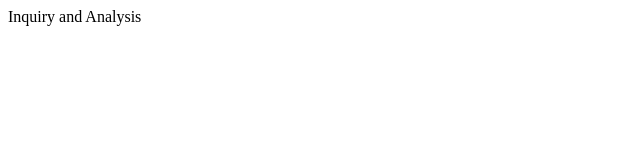
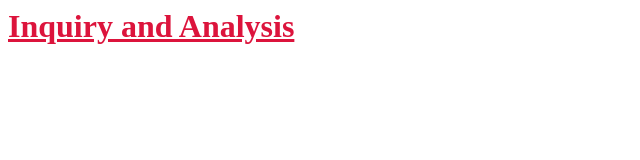
Before and after one commit to IvHam23/y9web, a plain HTML site: page inquiry.html in a window 1280 px wide. Shown: the whole page, without its empty margins (0-640 px from the left). Drawn offline with Linux system fonts and the light colour scheme.

Commit message:
making look clean

```diff
--- a/inquiry.html
+++ b/inquiry.html
@@ -1,5 +1,5 @@
 <html>
 
-Inquiry and Analysis
+<h1 style="color: crimson"><u>Inquiry and Analysis</u></h1>
 
 </html>
```
Also changed, not shown: index.html (+2 -2 lines).
